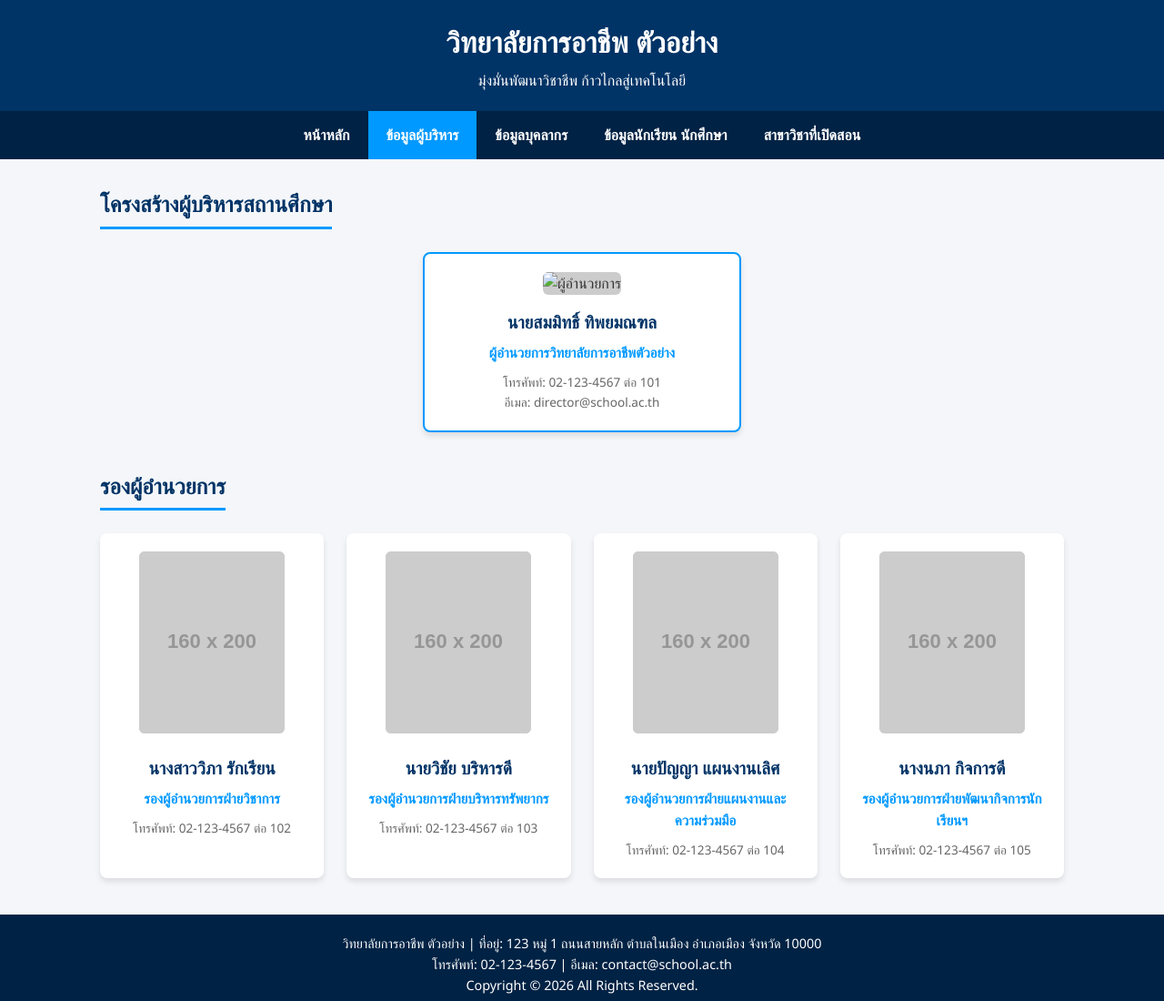
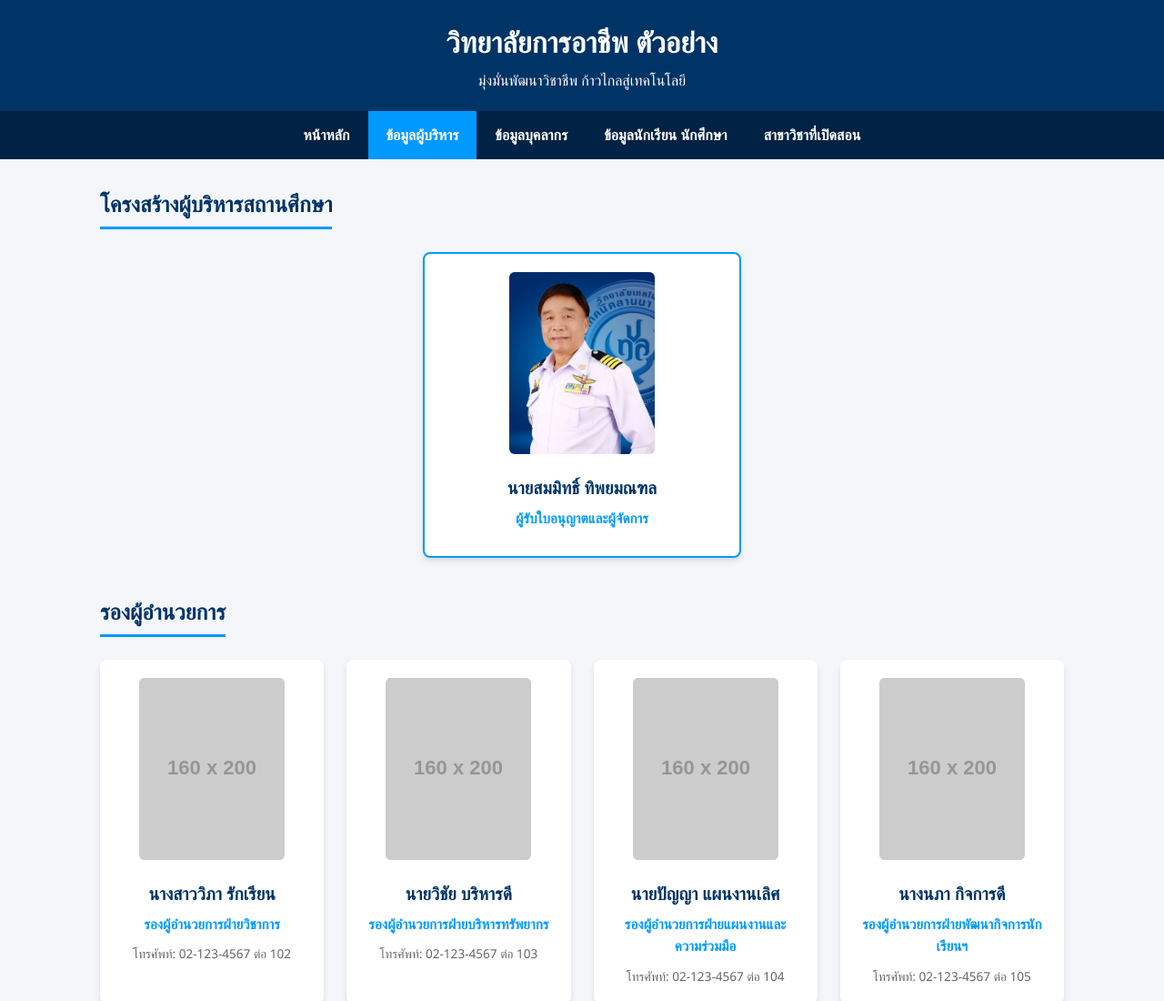
Before and after one commit to kaoton00-collab/kaoton00-Bundit-test-standard3, a plain HTML site: page executive.html in a window 1280 px wide. Shown: the top 1100 px of the page at 91% size. Drawn offline with Linux system fonts and the light colour scheme; placeholder pictures from the web are drawn by us.

Commit message:
Update executive.html

```diff
--- a/executive.html
+++ b/executive.html
@@ -161,10 +161,9 @@
         <!-- ผู้อำนวยการ (ตรงกลางใหญ่สุด) -->
         <div class="director-section">
             <div class="exec-card main-director">
-                <img src="1.jpg/160x200" alt="ผู้อำนวยการ">
+                <img src="1.jpg " alt="ผู้อำนวยการ">
                 <h3>นายสมมิทธิ์ ทิพยมณฑล</h3>
-                <p class="position">ผู้อำนวยการวิทยาลัยการอาชีพตัวอย่าง</p>
-                <p class="details">โทรศัพท์: 02-123-4567 ต่อ 101<br>อีเมล: director@school.ac.th</p>
+                <p class="position">ผู้รับใบอนุญาตและผู้จัดการ</p>
             </div>
         </div>
 
```
